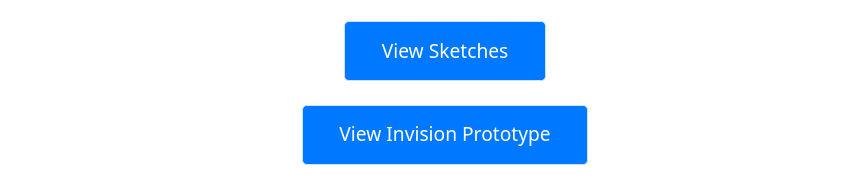
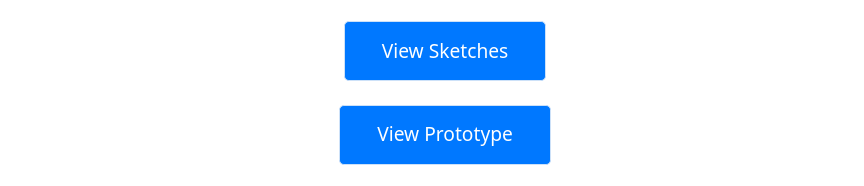
Before and after one commit to Salllym/Salllym.gihub.io, a plain HTML site: page Stylish.html in a window 1280 px wide. Shown: the part 5229-5415 px from the top of the page, without its empty margins (195-1059 px from the left). Drawn offline with Linux system fonts and the light colour scheme.

Commit message:
Update Stylish.html

```diff
--- a/Stylish.html
+++ b/Stylish.html
@@ -160,7 +160,7 @@
               </div>
               <br>
               <div class="col-md-12 text-center">
-                <a href="https://projects.invisionapp.com/share/MUQ998PCBK7#/screens/342720444" target="_blank" role="button" class="button button-a button-big button">View Invision Prototype</a>
+                <a href="https://projects.invisionapp.com/share/MUQ998PCBK7#/screens/342720444" target="_blank" role="button" class="button button-a button-big button">View Prototype</a>
               </div>
               <br>
               <div class="post-thumb">
```
